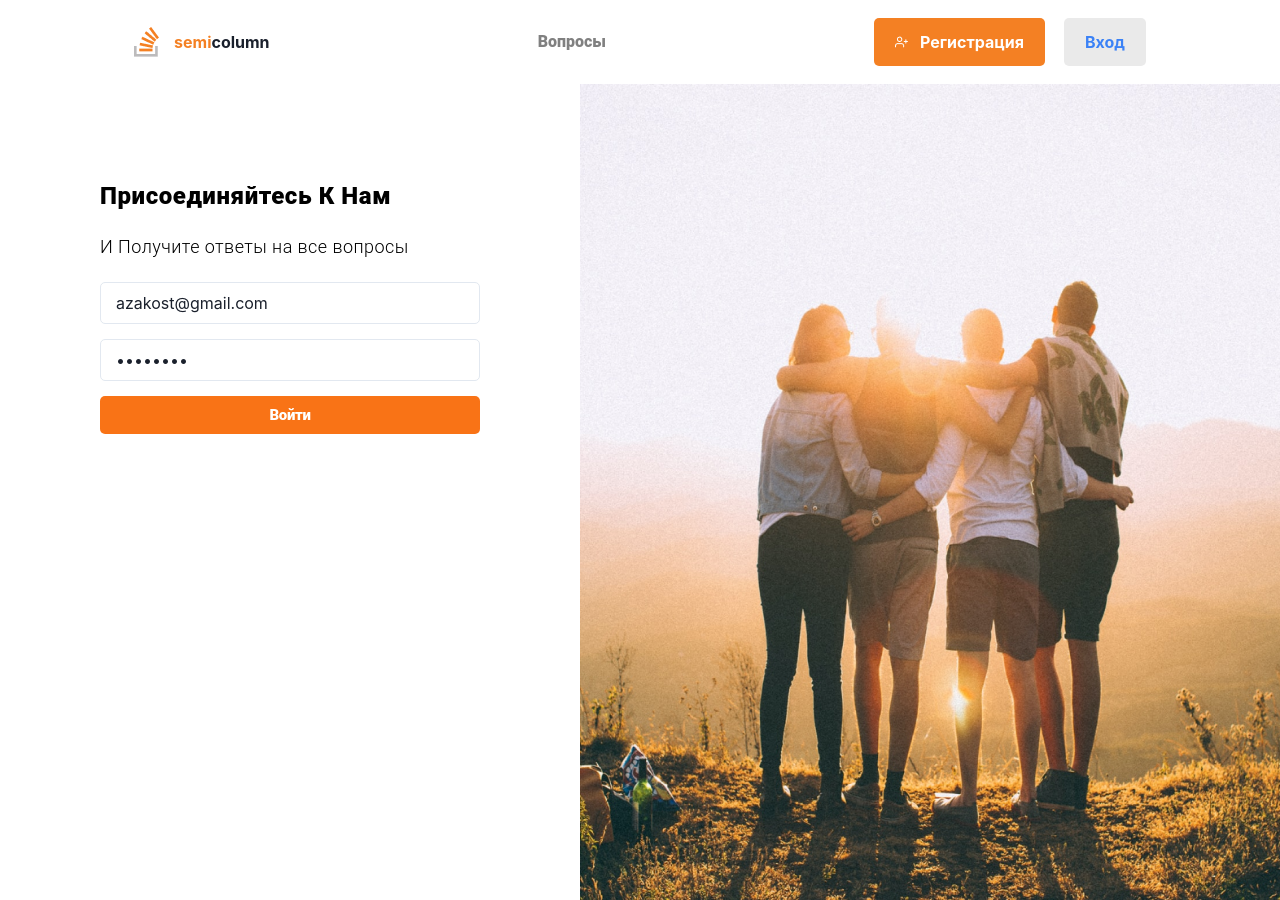
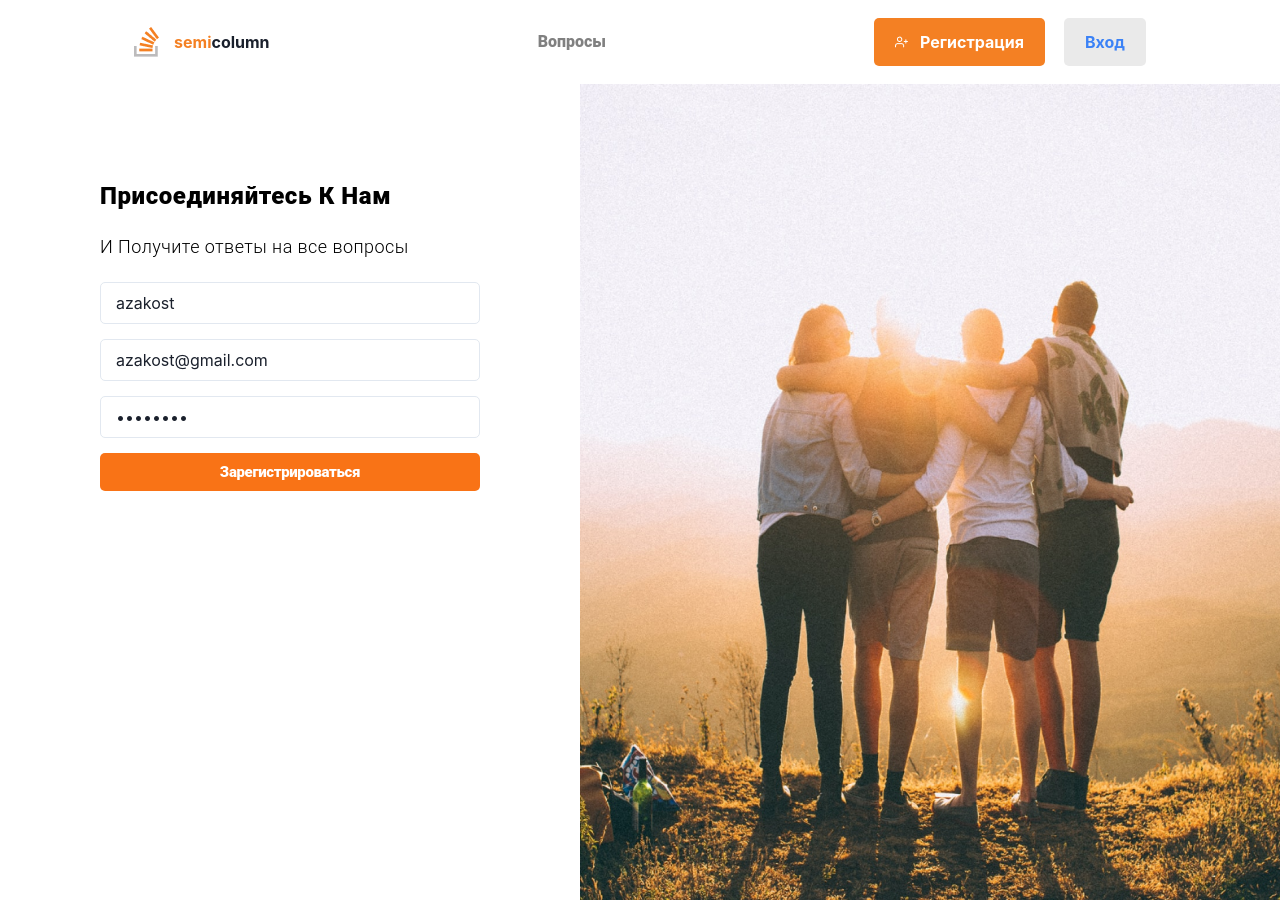
Before and after one commit to cofeek-codes/year3half2, a React (Vite) app in the folder kp/project/: page /auth/register in a window 1280 px wide. Built offline with nearby package versions, Linux system fonts and the light colour scheme.

Commit message:
registration

```diff
--- a/kp/project/package.json
+++ b/kp/project/package.json
@@ -20,6 +20,7 @@
     "react-markdown": "^9.0.1",
     "react-router-dom": "^6.22.3",
     "sass": "^1.72.0",
+    "uuid": "^9.0.1",
     "zustand": "^4.5.2"
   },
   "devDependencies": {
--- a/kp/project/src/components/Auth/RegisterForm.tsx
+++ b/kp/project/src/components/Auth/RegisterForm.tsx
@@ -1,20 +1,76 @@
-import { Link } from "react-router-dom"
+import { Link, useNavigate } from "react-router-dom"
 import AuthFromTitle from "./AuthFromTitle"
+import { useAuthStore } from "../../store/authStore"
+import { useState } from "react"
+import { TUser } from "../../types/TUser"
+import { images } from "../../utils/imageLoader"
+import { v4 as uuid } from 'uuid';
+import { mockUsers } from "../../mock/MockUsers"
+import { faker } from "@faker-js/faker"
+
+type TCreds = {
+   name: string,
+   email: string,
+   password: string
+}
+
 
 const RegisterForm = () => {
+   const [creds, setCreds] = useState<TCreds>({ name: '', email: '', password: '' })
+   const [loginError, setLoginError] = useState<boolean>(false)
+   const registerToStorage = useAuthStore.getState().register
+   const registeredUsers = useAuthStore.getState().registeredUsers
+   const navigate = useNavigate();
+   const register = (e) => {
+      e.preventDefault()
+      console.log('current register creds')
+      console.log(creds)
+      console.log('-----------------------------------------')
+      console.log('creds for debug register')
+      let debugUser = mockUsers[faker.number.int(2)]
+      console.log(debugUser.email + " " + debugUser.password)
+      console.log('-----------------------------------------')
+      let candidate = registeredUsers.find(u => u.email == creds.email) // register candidate
+      if (candidate) {
+         setLoginError(true)
+      } else {
+         let newUser: TUser = {
+            id: uuid(),
+            avatar: images.Avatar1, // TODO: change to placeholder
+            email: creds.email,
+            lastOnline: new Date().toLocaleString(),
+            name: creds.name,
+            password: creds.password,
+            questionsIds: []
+         }
+         registerToStorage(newUser)
+         console.log(registeredUsers)
+         navigate('/')
+      }
+   }
+
    return <div className="w-[580px] h-[785px] px-[100px] py-[96px] flex-col justify-start items-start gap-5 inline-flex">
       <AuthFromTitle />
-      <form className="flex-col justify-start items-start gap-[15px] flex">
-         <input className="border h-[42px] pl-[15px] w-[380px] rounded-[5px] border-solid border-[#eaeaea];" defaultValue={'azakost'} placeholder="Username" type="text" />
-         <input className="border h-[42px] pl-[15px] w-[380px] rounded-[5px] border-solid border-[#eaeaea];" defaultValue={'azakost@gmail.com'} placeholder="Email" type="email" />
-         <input className="border h-[42px] pl-[15px] w-[380px] rounded-[5px] border-solid border-[#eaeaea];" defaultValue={'password'} placeholder="Password" type="password" />
-         <input className="border h-[42px] pl-[15px] w-[380px] rounded-[5px] border-solid border-[#eaeaea];" defaultValue={'password'} placeholder="Repeat Password" type="password" />
-         <Link to={'/'}>
+      <form onSubmit={register} className="flex-col justify-start items-start gap-[15px] flex">
+         <input className="border h-[42px] pl-[15px] w-[380px] rounded-[5px] border-solid border-[#eaeaea];" onChange={(e => setCreds({ name: e.target.value, email: creds.email, password: creds.password }))} defaultValue={'azakost'} placeholder="Username" type="text" />
+         <input onChange={(e => setCreds({ email: e.target.value, name: creds.name, password: creds.password }))} className="border h-[42px] pl-[15px] w-[380px] rounded-[5px] border-solid border-[#eaeaea];" defaultValue={'azakost@gmail.com'} placeholder="Email" type="email" />
+         <input onChange={(e => setCreds({ email: creds.email, name: creds.name, password: e.target.value }))} className="border h-[42px] pl-[15px] w-[380px] rounded-[5px] border-solid border-[#eaeaea];" defaultValue={'password'} placeholder="Password" type="password" />
+         <button type='submit'>
             <div className="w-[380px] h-[38px] relative bg-orange-500 rounded-[5px] flex items-center justify-center">
                <div className="text-white text-[15px] font-black font-['Roboto'] tracking-tight">Зарегистрироваться</div>
             </div>
-         </Link>
+         </button>
       </form >
+      {loginError && (
+         <div>
+            <div className="bg-red-100 border border-red-400 mt-5 text-red-700 px-4 py-3 rounded relative" role="alert" >
+               <strong className="font-bold mr-3">Ошибка</strong>
+               <span className="block sm:inline">Почта занята</span>
+            </div>
+         </div>
+
+      )}
+
    </div>
 
 }
--- a/kp/project/src/pages/RegisterPage.tsx
+++ b/kp/project/src/pages/RegisterPage.tsx
@@ -1,5 +1,5 @@
 import AuthFromTitle from "../components/Auth/AuthFromTitle"
-import RegisterForm from "../components/Auth/LoginForm"
+import RegisterForm from "../components/Auth/RegisterForm"
 import AuthLayout from "../layouts/AuthLayout"
 import { images } from "../utils/imageLoader"
 
--- a/kp/project/src/store/authStore.ts
+++ b/kp/project/src/store/authStore.ts
@@ -23,7 +23,7 @@ export const useAuthStore = create<State>((set) => ({
       console.log('[STORE]: user logged in:', user);
    },
    register: (user: TUser) => {
-      set(state => ({ authedUser: user, registeredUsers: [...registeredUsers, user] }))
+      set(state => ({ authedUser: user, registeredUsers: [...state.registeredUsers, user] }))
       console.log('[STORE]: registered user added:', user);
    },
 
```
Also changed, not shown: 1 other file (tests, documents, lock files or other folders).
